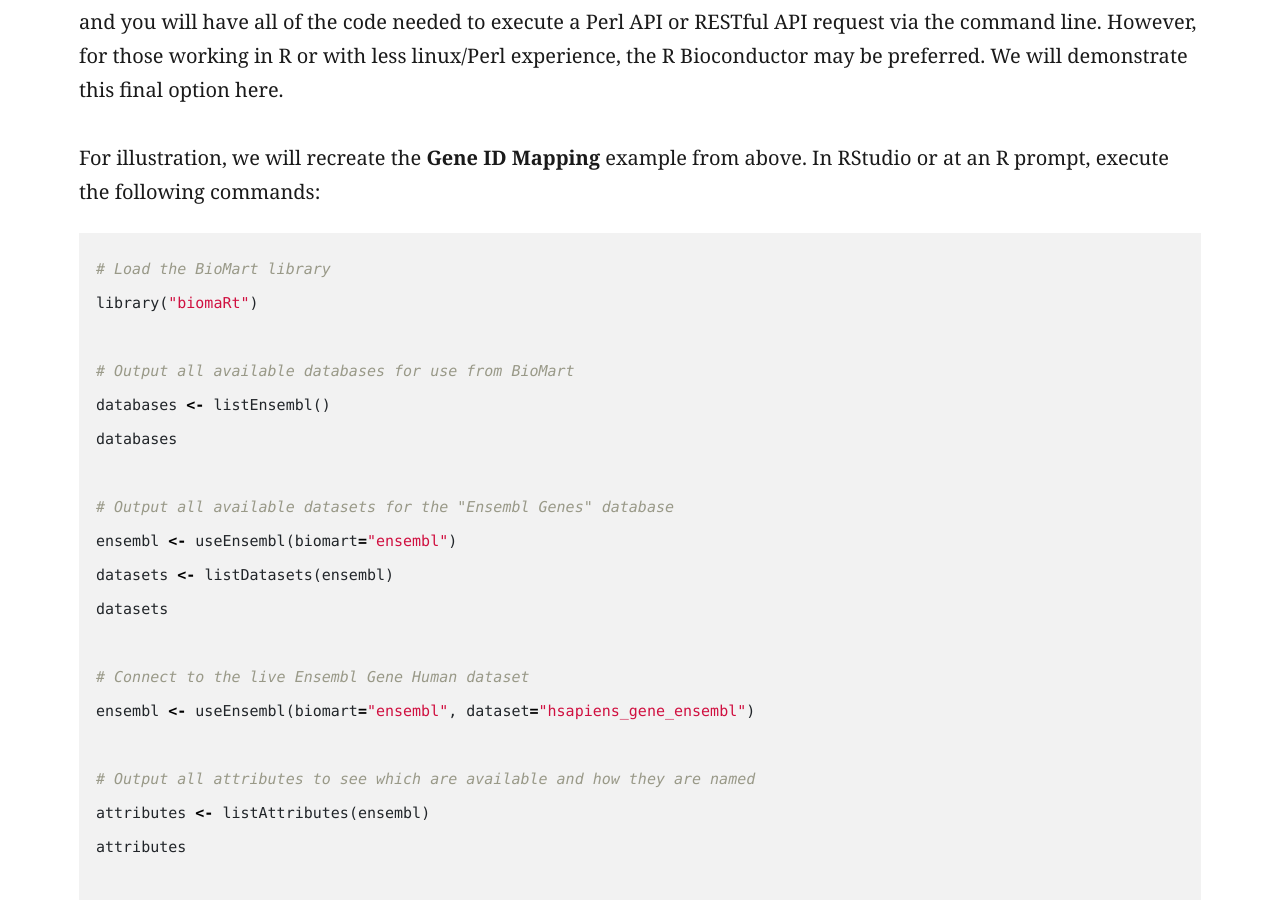
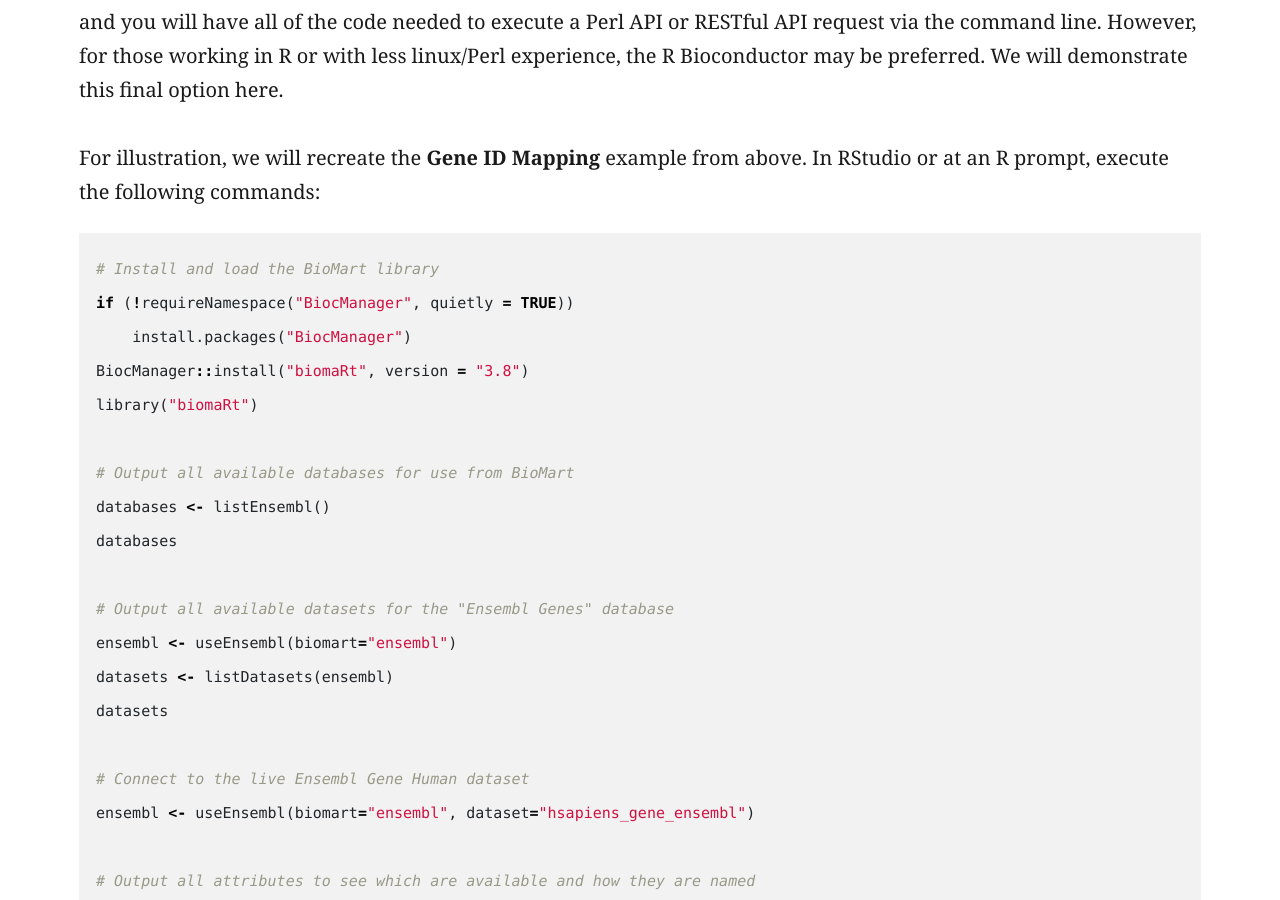
Before and after one commit to griffithlab/genviz.org, a Jekyll site: the page built from _posts/0001-06-01-ensemblBiomart.md, in a window 1280 px wide and 900 px high, scrolled down 9645 px. Built offline with Jekyll 4.4.1, drawn with Linux system fonts in a browser that asks for light colours; nearby versions of some CDN libraries.

Commit message:
added biomaRt installation instructions

````diff
--- a/_posts/0001-06-01-ensemblBiomart.md
+++ b/_posts/0001-06-01-ensemblBiomart.md
@@ -71,7 +71,10 @@ In some cases it may be desirable to obtain data from Ensembl programmatically.
 For illustration, we will recreate the **Gene ID Mapping** example from above. In RStudio or at an R prompt, execute the following commands:
 
 ```R
-# Load the BioMart library
+# Install and load the BioMart library
+if (!requireNamespace("BiocManager", quietly = TRUE))
+    install.packages("BiocManager")
+BiocManager::install("biomaRt", version = "3.8")
 library("biomaRt")
 
 # Output all available databases for use from BioMart
````
